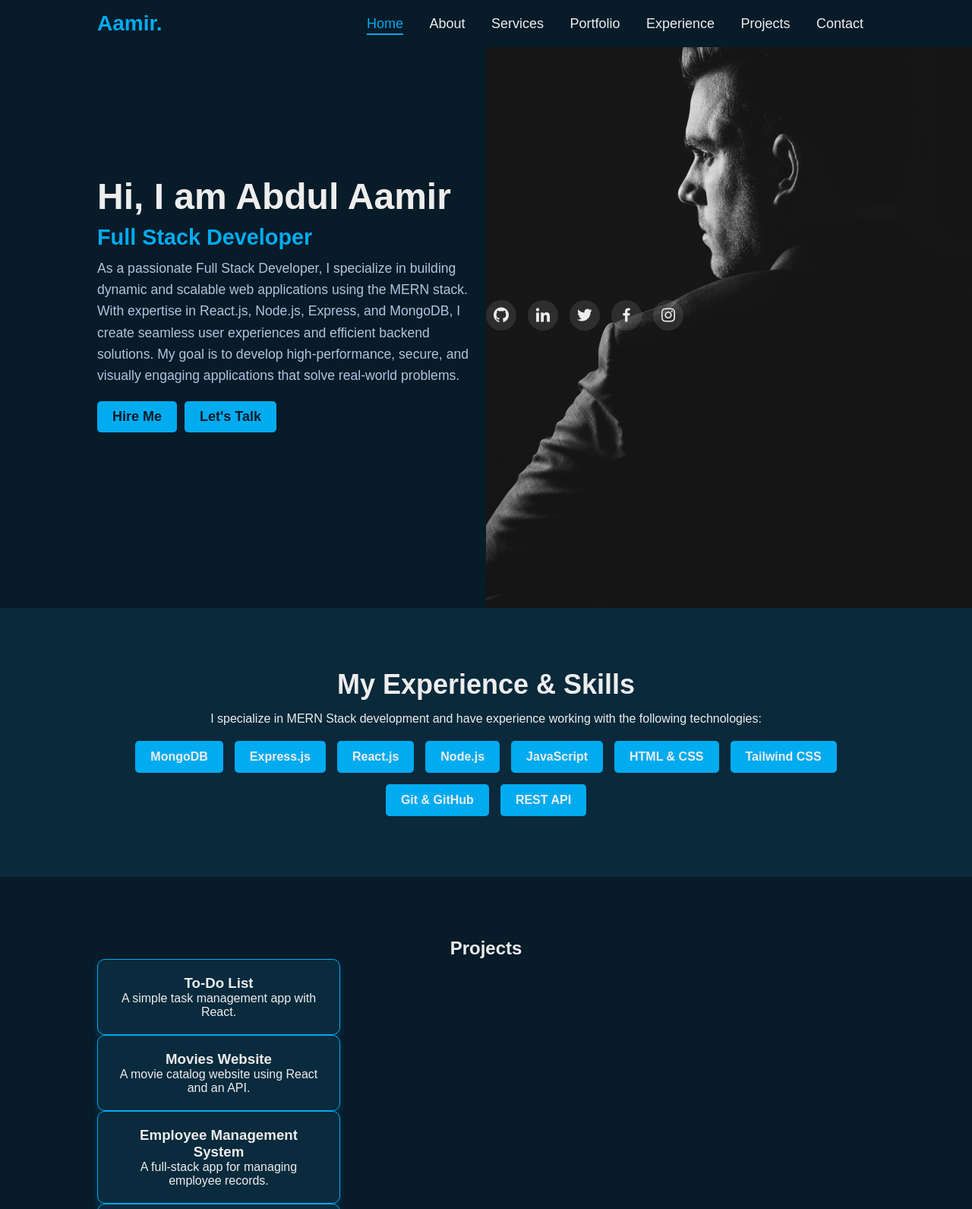
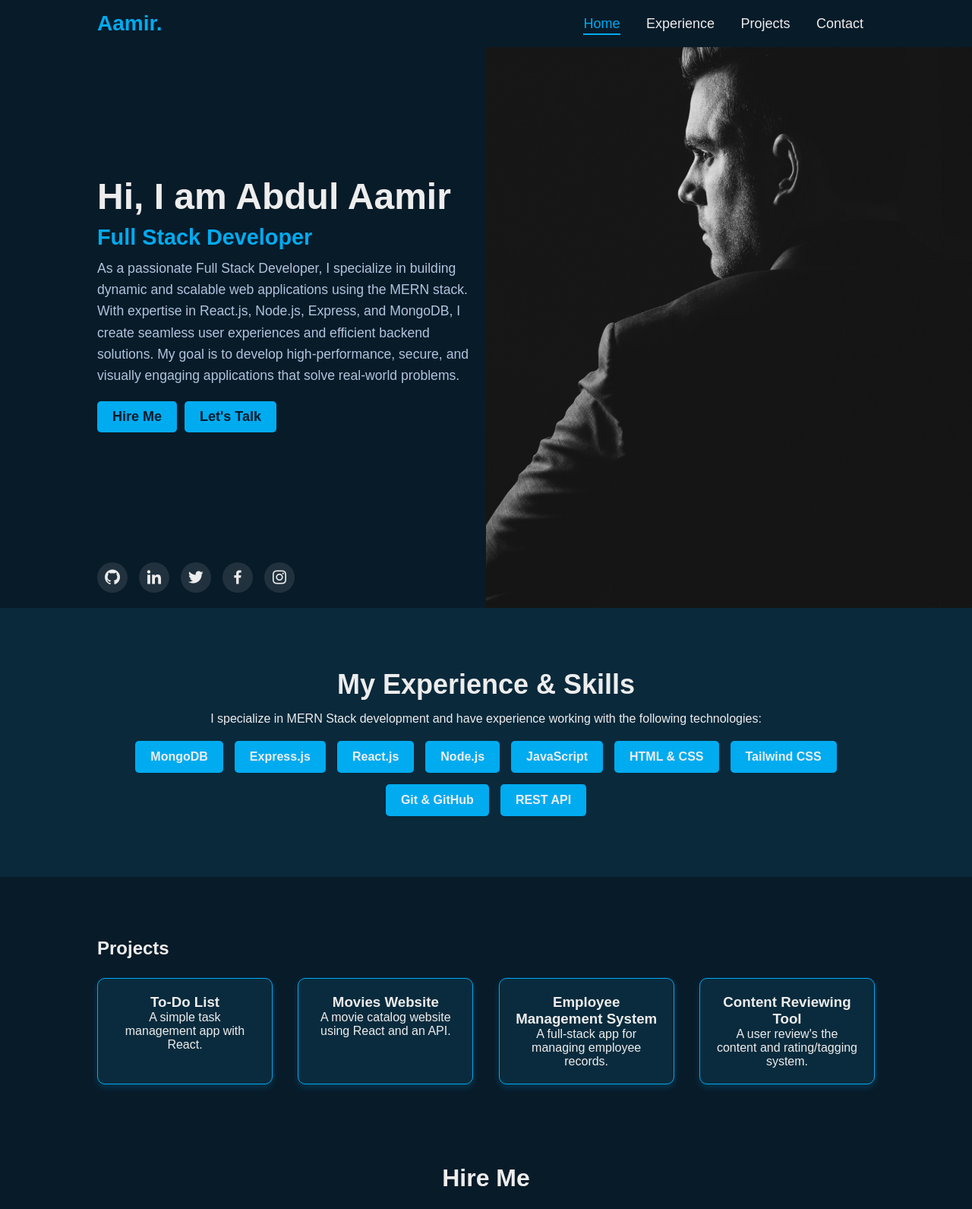
Before and after one commit to abdulaamir9496/CGC---MERN-Stack-Training, a plain HTML site: page CGC---MERN-STACK-TRAINING/Portfolio/index.html in a window 1280 px wide. Shown: the top 1591 px of the page at 76% size. Drawn offline with nearby package versions, Linux system fonts and the light colour scheme.

Commit message:
My Portfolio using HTML and CSS

```diff
--- a/CGC---MERN-STACK-TRAINING/Portfolio/index.html
+++ b/CGC---MERN-STACK-TRAINING/Portfolio/index.html
@@ -18,17 +18,14 @@
         <a href="#" class="logo">Aamir.</a>
 
         <nav class="navbar">
-            <a href="/" class="active">Home</a>
-            <a href="/about">About</a>
-            <a href="/services">Services</a>
-            <a href="/portfolio">Portfolio</a>
-            <a href="/experience">Experience</a>
-            <a href="/projects">Projects</a>
-            <a href="/contact">Contact</a>
+            <a href="#home" class="active">Home</a>
+            <a href="#experience">Experience</a>
+            <a href="#projects">Projects</a>
+            <a href="#contact">Contact</a>
         </nav>
     </header>
 
-    <section class="home">
+    <section class="home" id="home">
         <div class="home-content">
             <h1>Hi, I am Abdul Aamir</h1>
             <h3>Full Stack Developer</h3>
@@ -59,7 +56,7 @@
     </section>
 
     <!-- Experience & Skills Section -->
-<section class="experience">
+<section class="experience" id="experience">
     <h2>My Experience & Skills</h2>
     <p>I specialize in MERN Stack development and have experience working with the following technologies:</p>
     <div class="skills">
@@ -135,7 +132,7 @@
     </section> -->
 
     <!-- Projects Showcase -->
-<section class="projects">
+<section class="projects" id="projects">
     <h2>Projects</h2>
     <div class="project-list">
         <div class="project">
@@ -158,8 +155,8 @@
 </section>
 
 <!-- Contact Form -->
-<section class="contact">
-    <h2>Hire Me</h2>
+<section class="contact" id="contact">
+    <h2 class="hire-me">Hire Me</h2>
     <form action="#" method="POST">
         <input type="text" name="name" placeholder="Your Name" required>
         <input type="email" name="email" placeholder="Your Email" required>
--- a/CGC---MERN-STACK-TRAINING/Portfolio/portfolioUpdated.css
+++ b/CGC---MERN-STACK-TRAINING/Portfolio/portfolioUpdated.css
@@ -85,6 +85,7 @@ body {
     position: relative;
     overflow: hidden;
     z-index: 1; /* Ensure the home section is below social icons */
+
 }
 
 .home-content {
@@ -214,8 +215,12 @@ body {
 .home-sci {
     display: flex;
     justify-content: start;
+    flex-direction: row;
+    position: absolute;      /* Position relative to the .home section */
+    bottom: 20px;            /* Distance from the bottom of the .home section */
+    left: 10%;               /* Align it to the left, adjust as needed */
     gap: 15px;
-    margin-top: 30px;
+    margin-top: 20px;
     opacity: 0;
     animation: fadeInUp 1s ease-in-out 1s forwards;
     z-index: 3; /* Ensure social icons appear above everything else */
@@ -265,6 +270,8 @@ body {
     padding: 80px 10%;
     background: rgba(10, 43, 61, 0.9);
     text-align: center;
+    justify-content: space-around;  /* Space between items */
+    gap: 20px;  /* Adjust space between items */
 }
 
 .experience h2 {
@@ -296,11 +303,23 @@ body {
 }
 
 /* Projects Section */
-.project-container {
-    display: flex;
-    flex-wrap: wrap;
-    justify-content: center;
-    gap: 25px;
+/* Project container setup */
+.projects {
+    padding: 80px 10%;
+    background: #081b29;
+    text-align: center;
+    display: flex; /* Use flexbox to arrange items */
+    flex-wrap: wrap; /* Wrap items if necessary */
+    justify-content: space-between; /* Distribute space between items */
+    gap: 25px; /* Adjust space between items */
+}
+
+.project-list {
+    display: flex; /* Flex display for the project items */
+    flex-wrap: wrap; /* Ensure wrapping occurs when screen size is smaller */
+    justify-content: space-between; /* Space between the items */
+    gap: 25px; /* Gap between items */
+    width: 100%;
 }
 
 .project {
@@ -309,10 +328,11 @@ body {
     border-radius: 10px;
     transition: 0.3s ease-in-out;
     cursor: pointer;
-    width: 320px;
+    width: calc(25% - 25px); /* Set the width of each project */
     text-align: center;
     border: 1px solid #00abf0;
     box-shadow: 0 4px 10px rgba(0, 171, 240, 0.2);
+    margin-bottom: 25px; /* Add bottom margin for spacing */
 }
 
 .project:hover {
@@ -333,28 +353,39 @@ body {
     transform: scale(1.05);
 }
 
-
-.projects {
-    padding: 80px 10%;
-    background: #081b29;
-    text-align: center;
+/* Make the project take full width on small screens (e.g., mobile) */
+@media (max-width: 768px) {
+    .project {
+        width: calc(50% - 25px); /* Two projects per row on medium screens */
+    }
 }
 
-.project {
-    background: #0a2b3d;
-    padding: 20px;
-    border-radius: 10px;
-    transition: 0.3s;
-    cursor: pointer;
-}
-
-.project:hover {
-    background: #00abf0;
-    color: #081b29;
-    transform: scale(1.05);
+/* Make the project take full width on very small screens */
+@media (max-width: 480px) {
+    .project {
+        width: 100%; /* Full width on mobile screens */
+    }
 }
 
 /* Contact Section */
+
+contact {
+    display: flex;
+    flex-direction: column;
+    align-items: center; /* Center content horizontally */
+    justify-content: center; /* Center content vertically */
+    padding: 50px; /* Add padding around the section */
+    margin: 0 auto; /* Auto margin for centering the section */
+    min-height: 100vh; /* Ensure the section takes full height of the viewport */
+}
+
+/* Styling for the "Hire Me" heading */
+.hire-me {
+    text-align: center; /* Center the text horizontally */
+    font-size: 2rem; /* Adjust the font size */
+    margin-bottom: 30px; /* Add space between heading and form */
+}
+
 .contact form {
     max-width: 500px;
     margin: 0 auto;
```
